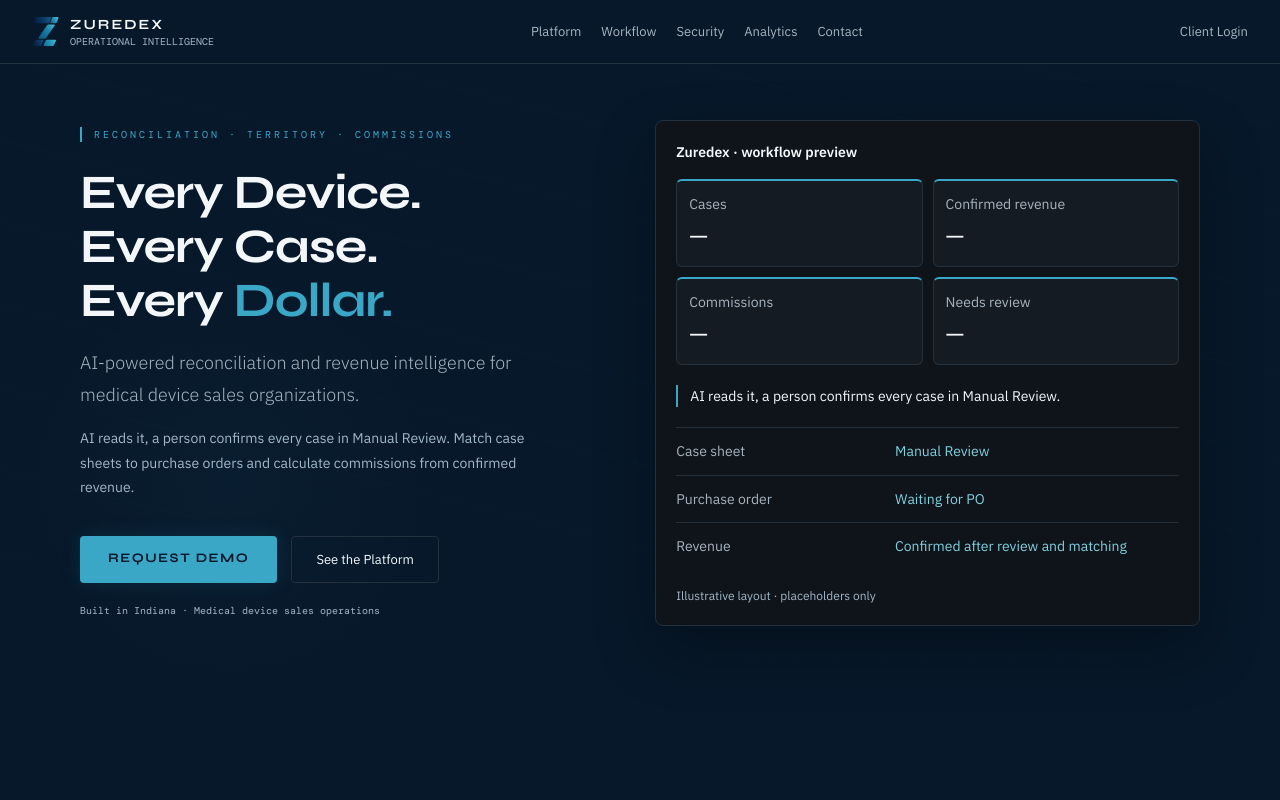
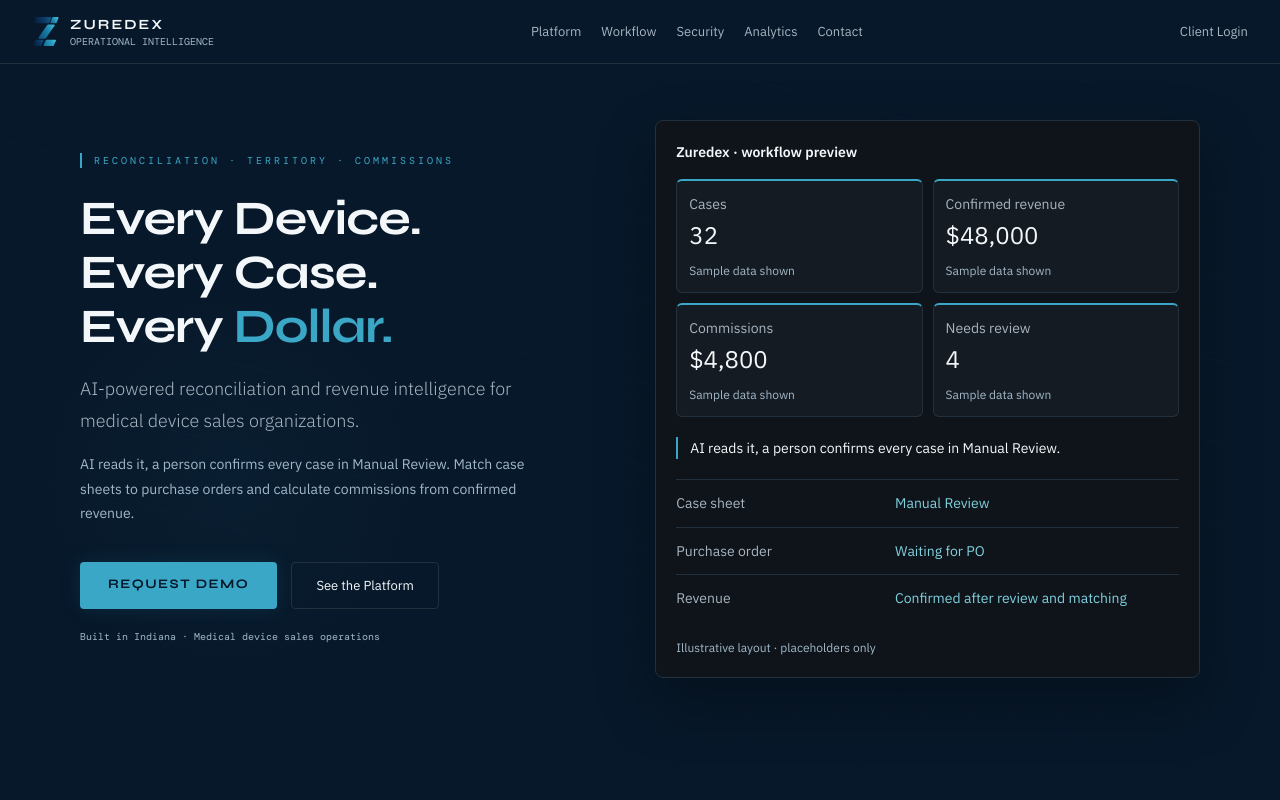
Before and after one commit to Zuredex/zuredex-landing-page, a Next.js app: page / in a window 1280 px wide. Shown: the top 800 px of the page. Built offline with nearby package versions, Linux system fonts and the light colour scheme.

Commit message:
fix: render clearly labeled fictional sample metrics

```diff
--- a/app/page.tsx
+++ b/app/page.tsx
@@ -6,6 +6,7 @@ import mobileCases from "@/public/cases-mobile.png";
 import SiteStyles from "@/components/SiteStyles";
 import SiteNav from "@/components/SiteNav";
 import SiteFooter from "@/components/SiteFooter";
+import { analyticsSampleMetrics, heroSampleMetrics, sampleCaption } from "@/lib/sample-data";
 
 export default function Page() {
   return (
@@ -96,14 +97,15 @@ export default function Page() {
             </div>
           </div>
 
-          {/* Illustrative placeholders, not customer metrics. */}
-          <div className="dashboard-preview" aria-label="Illustrative workflow preview">
+          {/* Static fictional values are rendered on the server. */}
+          <div className="dashboard-preview" role="group" aria-label="Sample workflow preview">
             <div className="preview-heading">Zuredex · workflow preview</div>
             <div className="preview-metrics">
-              {['Cases', 'Confirmed revenue', 'Commissions', 'Needs review'].map(label => (
-                <div className="preview-card" key={label}>
+              {heroSampleMetrics.map(({ label, value }) => (
+                <div className="preview-card" key={label} role="group" aria-label={`${sampleCaption}: ${label}, ${value}`}>
                   <div>{label}</div>
-                  <span aria-label="Placeholder">—</span>
+                  <span>{value}</span>
+                  <small className="sample-label">{sampleCaption}</small>
                 </div>
               ))}
             </div>
@@ -312,7 +314,7 @@ export default function Page() {
         </div>
 
         <div style={{ fontFamily: "var(--font-dm), monospace", fontSize: 10, color: '#A1B8C9', textAlign: 'center', marginTop: 16 }}>
-          Sample data shown
+          {sampleCaption}
         </div>
       </section>
 
@@ -373,16 +375,12 @@ export default function Page() {
               ))}
             </div>
 
-            <div style={{ display: 'grid', gridTemplateColumns: '1fr 1fr', gap: 14 }}>
-              {[
-                { value: '—', label: 'Total Reconciled', color: '#10B981' },
-                { value: '—', label: 'At Risk', color: '#FF4D6A' },
-                { value: '—', label: 'Avg Match Time', color: '#F59E0B' },
-                { value: '—', label: 'Match Rate', color: '#3BA7C7' },
-              ].map(stat => (
-                <div key={stat.label} className="glass-card" style={{ borderRadius: 6, padding: '16px 18px' }}>
-                  <div style={{ fontFamily: "var(--font-syne), sans-serif", fontWeight: 700, fontSize: 20, color: stat.color }}>{stat.value}</div>
+            <div style={{ display: 'grid', gridTemplateColumns: 'repeat(2, minmax(0, 1fr))', gap: 14 }}>
+              {analyticsSampleMetrics.map(stat => (
+                <div key={stat.label} className="glass-card sample-metric" role="group" aria-label={`${sampleCaption}: ${stat.label}, ${stat.value}`} style={{ borderRadius: 6, padding: '16px 18px' }}>
+                  <div className="sample-value" style={{ fontFamily: "var(--font-syne), sans-serif", fontWeight: 700, fontSize: 20, color: stat.color }}>{stat.value}</div>
                   <div style={{ fontFamily: "var(--font-dm), monospace", fontSize: 9, color: '#A1B8C9', letterSpacing: 1, marginTop: 4, textTransform: 'uppercase' }}>{stat.label}</div>
+                  <small className="sample-label">{sampleCaption}</small>
                 </div>
               ))}
             </div>
--- a/components/SiteFooter.tsx
+++ b/components/SiteFooter.tsx
@@ -2,6 +2,8 @@
  * Shared footer for every page. All links are real routes/anchors — no
  * placeholder hrefs.
  */
+import Image from "next/image";
+
 export default function SiteFooter() {
   return (
     <footer style={{ background: '#07182A', borderTop: '1px solid #1C2430', padding: '48px 80px' }}>
@@ -9,7 +11,7 @@ export default function SiteFooter() {
         {/* Left */}
         <div>
           <div style={{ display: 'flex', alignItems: 'center', gap: 10 }}>
-            <img src="/branding/zuredex-symbol.svg" width="20" height="20" alt="Zuredex" style={{ display: 'block' }} />
+            <Image src="/branding/zuredex-symbol.svg" width={20} height={20} alt="Zuredex" style={{ display: 'block' }} />
             <span style={{ fontFamily: "var(--font-syne), sans-serif", fontWeight: 700, fontSize: 13, letterSpacing: 2, color: '#F4F7FA' }}>ZUREDEX</span>
           </div>
           <div style={{ fontFamily: "var(--font-plex), sans-serif", fontSize: 13, color: '#A1B8C9', marginTop: 8, lineHeight: 1.75 }}>
--- a/components/SiteNav.tsx
+++ b/components/SiteNav.tsx
@@ -1,6 +1,7 @@
 "use client";
 
 import { useEffect, useRef, useState } from "react";
+import Link from "next/link";
 
 const links = [['Platform', '/#platform'], ['Workflow', '/#workflow'], ['Security', '/#security'], ['Analytics', '/#analytics'], ['Contact', '/#cta']];
 
@@ -48,7 +49,7 @@ export default function SiteNav() {
           }
         }}
       >
-        <a href="/" className="brand-link">
+        <Link href="/" className="brand-link">
           {/* Existing website symbol; no branding change. */}
           {/* eslint-disable-next-line @next/next/no-img-element */}
           <img src="/branding/zuredex-symbol.svg" width="28" height="28" alt="Zuredex" />
@@ -56,7 +57,7 @@ export default function SiteNav() {
             <span className="brand-name">ZUREDEX</span>
             <span className="brand-tagline">OPERATIONAL INTELLIGENCE</span>
           </span>
-        </a>
+        </Link>
         <div className="nav-desktop">
           {links.map(([label, href]) => <a key={label} href={href} className="nav-link">{label}</a>)}
         </div>
--- a/components/SiteStyles.tsx
+++ b/components/SiteStyles.tsx
@@ -49,6 +49,9 @@ export default function SiteStyles() {
       .preview-metrics { display: grid; grid-template-columns: repeat(2,minmax(0,1fr)); gap: 10px; }
       .preview-card { border: 1px solid #22313D; border-top: 2px solid #3BA7C7; border-radius: 6px; padding: 12px; background: #151B22; }
       .preview-card span { font-size: 24px; color: #F4F7FA; }
+      .preview-card, .sample-metric { min-width: 0; }
+      .preview-card span, .sample-value { overflow-wrap: anywhere; }
+      .sample-label { display: block; margin-top: 8px; color: #A1B8C9; font: 12px/1.5 var(--font-plex), sans-serif; }
       .preview-note { margin: 20px 0; color: #F4F7FA; border-left: 2px solid #3BA7C7; padding-left: 12px; }
       .preview-statuses > div { display: grid; grid-template-columns: 1fr 1.4fr; gap: 16px; padding: 12px 0; border-top: 1px solid #22313D; }
       .preview-statuses dd { color: #7FD1DF; }
--- /dev/null
+++ b/lib/sample-data.ts
@@ -0,0 +1,35 @@
+// Fictional marketing fixtures, authored for this page; never sourced from customer data.
+// Confirmed and at-risk revenue are separate sample amounts. Matching counts are lines, not cases.
+export const sampleData = {
+  cases: 32,
+  confirmedRevenue: 48000,
+  commissions: 4800,
+  needsReview: 4,
+  atRisk: 6000,
+  averageMatchDays: 3,
+  matchedLines: 36,
+  totalLines: 48,
+} as const;
+
+export const sampleCaption = "Sample data shown";
+
+const dollars = (amount: number) =>
+  new Intl.NumberFormat("en-US", {
+    style: "currency",
+    currency: "USD",
+    maximumFractionDigits: 0,
+  }).format(amount);
+
+export const heroSampleMetrics = [
+  { label: "Cases", value: String(sampleData.cases) },
+  { label: "Confirmed revenue", value: dollars(sampleData.confirmedRevenue) },
+  { label: "Commissions", value: dollars(sampleData.commissions) },
+  { label: "Needs review", value: String(sampleData.needsReview) },
+] as const;
+
+export const analyticsSampleMetrics = [
+  { label: "Total Reconciled", value: dollars(sampleData.confirmedRevenue), color: "#10B981" },
+  { label: "At Risk", value: dollars(sampleData.atRisk), color: "#FF4D6A" },
+  { label: "Avg Match Time", value: `${sampleData.averageMatchDays} days`, color: "#F59E0B" },
+  { label: "Match Rate", value: `${sampleData.matchedLines} of ${sampleData.totalLines} lines matched`, color: "#3BA7C7" },
+] as const;
```
